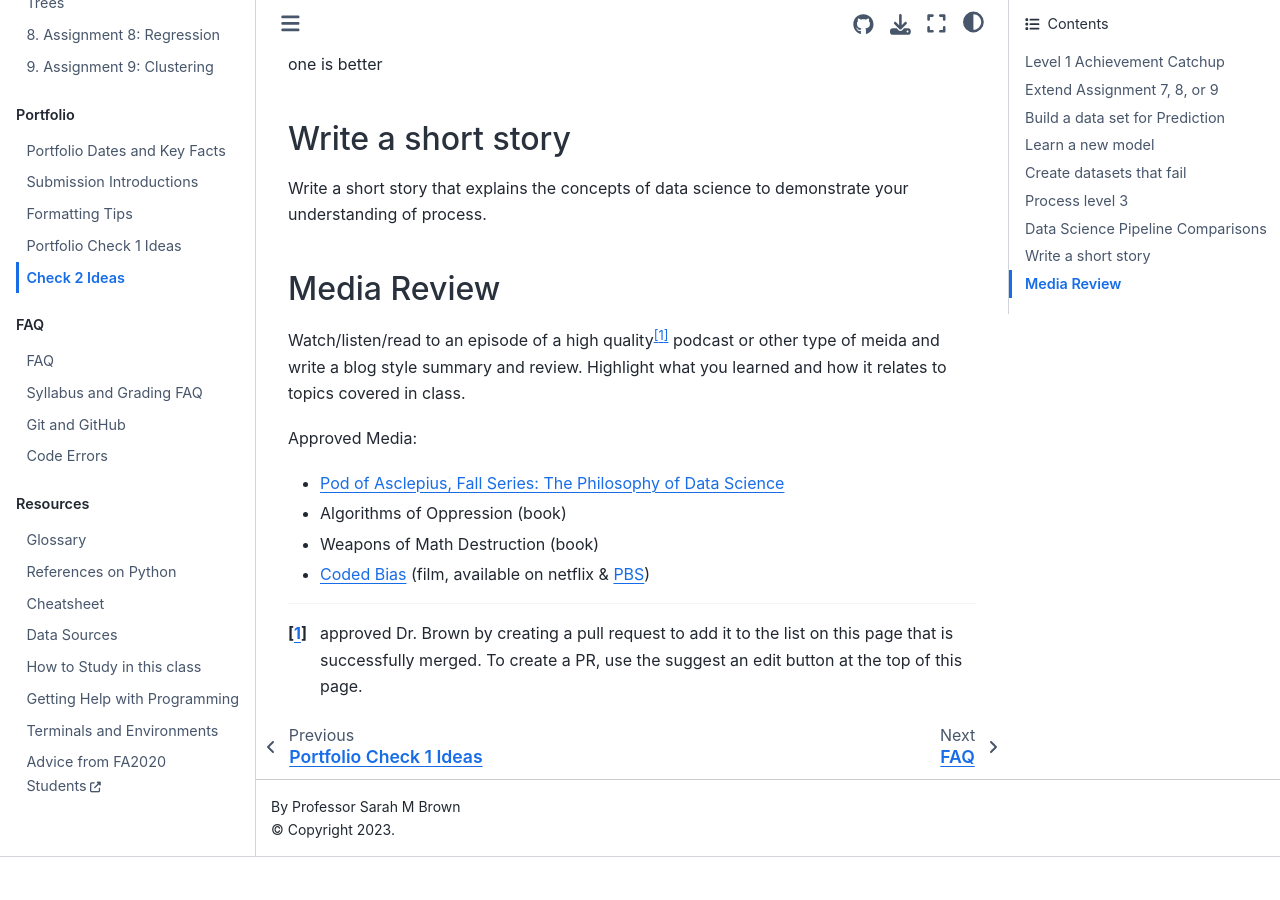
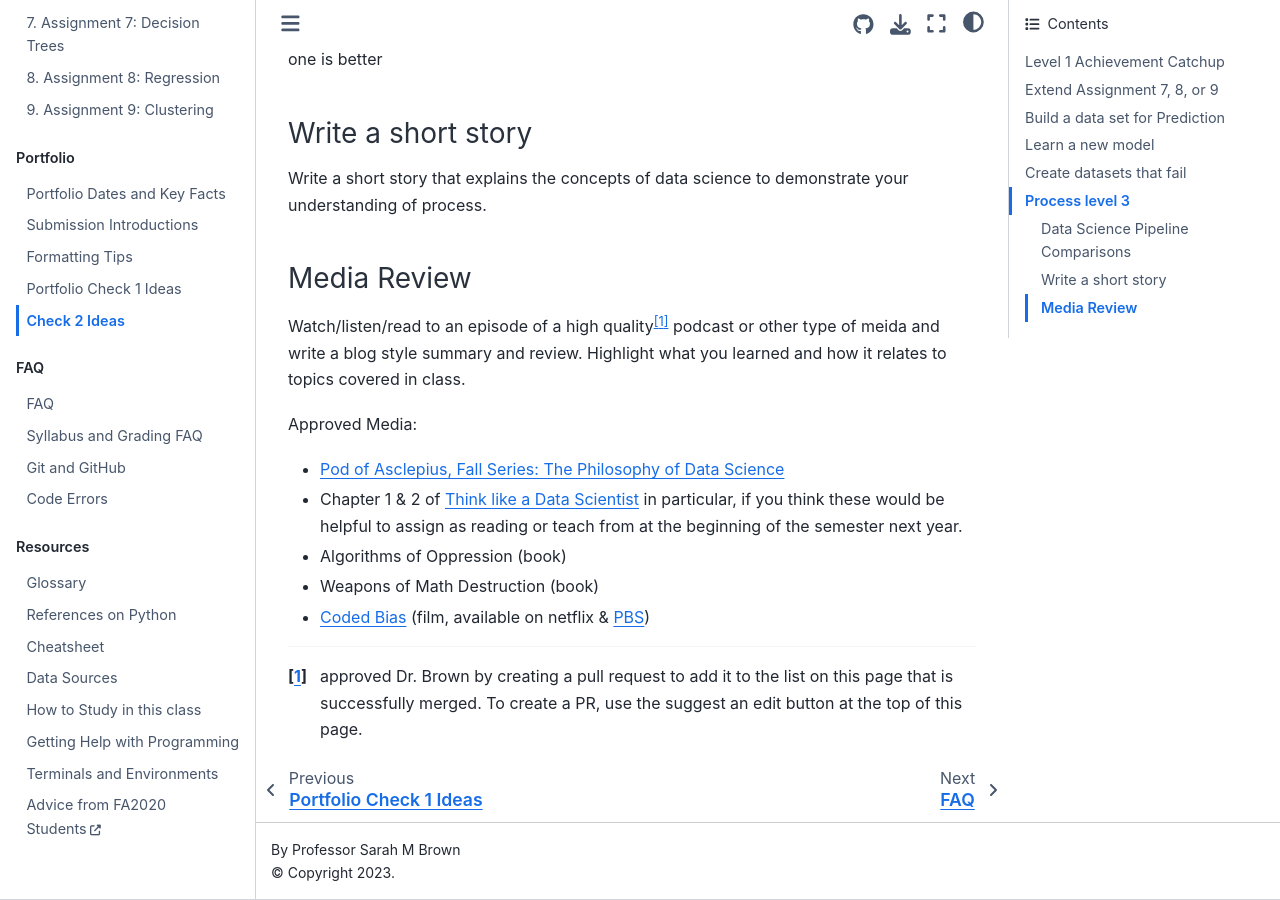
Before and after one commit to rhodyprog4ds/BrownFall21, a Jupyter Book: the page built from portfolio/check2ideas.md, in a window 1280 px wide and 900 px high, scrolled down 1423 px. Built offline with Jupyter Book 1.0.4 settings and Sphinx 7.4.7 and the Sphinx Book theme 1.1.4, drawn with Linux system fonts in a browser that asks for light colours; pages that are not in the unit, such as notebooks, are missing from menus; before the commit the page ends 2280 px from its top, so only the background shows below that.

Commit message:
add think like a data scientist

```diff
--- a/portfolio/check2ideas.md
+++ b/portfolio/check2ideas.md
@@ -45,17 +45,17 @@ Process level 3 is a little different than most of the others.  You may be able
 to work it into an analysis notebook, but likely, you'll need to do one of the
 following.
 
-## Data Science Pipeline Comparisons
+### Data Science Pipeline Comparisons
 
 Find two different sources that describe the data science pipeline or lifecycle. Write a blog style post that discusses their differences and hypothesizes about why they may be different? Are they for different audiences? Is one domain specific? How do they emphasize different modeling tasks?
 Include a Recommendation for when you think each one is better
 
-## Write a short story
+### Write a short story
 
 Write a short story that explains the concepts of data science to demonstrate your
 understanding of process.
 
-## Media Review
+### Media Review
 
 Watch/listen/read to an episode of a high quality[^hq] podcast or other type of meida
 and write a blog style summary and review. Highlight what you learned and how it
@@ -63,6 +63,7 @@ relates to topics covered in class.
 
 Approved Media:
 - [Pod of Asclepius, Fall Series: The Philosophy of Data Science](https://www.podofasclepius.com/philosophy-of-data-science)
+- Chapter 1 & 2 of [Think like a Data Scientist](https://www.manning.com/books/think-like-a-data-scientist#toc) in particular, if you think these would be helpful to assign as reading or teach from at the beginning of the semester next year.
 - Algorithms of Oppression (book)
 - Weapons of Math Destruction (book)
 - [Coded Bias](https://www.codedbias.com/) (film, available on netflix & [PBS](https://www.pbs.org/independentlens/documentaries/coded-bias/))
```
